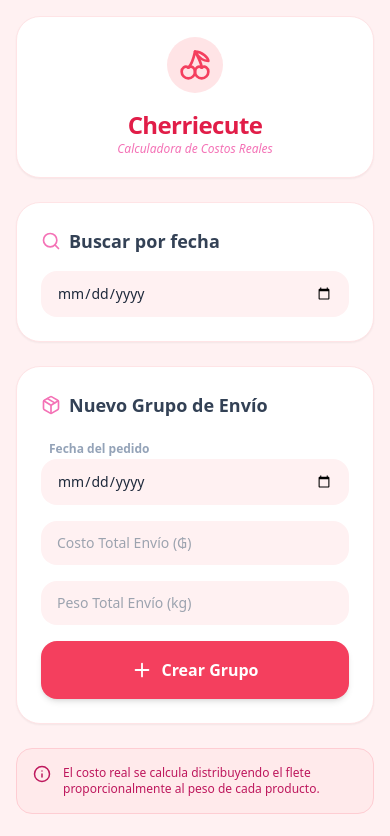
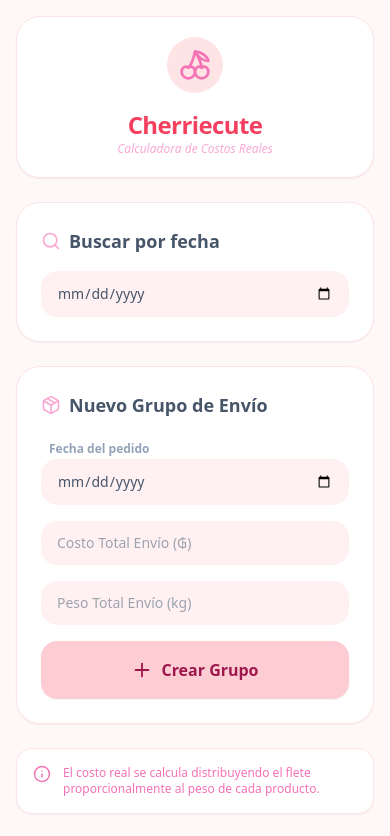
Before and after one commit to vorivori11/cherriecute, a React (Vite) app: page / in a window 390 px wide. Shown: the top 836 px of the page. Built offline with nearby package versions, Linux system fonts and the light colour scheme; no server answers.

Commit message:
Actualizacion de colores

```diff
--- a/src/App.jsx
+++ b/src/App.jsx
@@ -4,7 +4,7 @@ import { initializeApp } from 'firebase/app';
 import { getAuth, signInAnonymously, onAuthStateChanged } from 'firebase/auth';
 import { getFirestore, collection, onSnapshot, doc, setDoc, deleteDoc, updateDoc } from 'firebase/firestore';
 
-// ⚠️ ¡IMPORTANTE! VUELVE A PONER TUS DATOS DE FIREBASE AQUÍ ⚠️
+// ¡Tus credenciales reales de Firebase ya están aquí!
 const firebaseConfig = {
     apiKey: "AIzaSyAwtQohg4WLlzd1ZZiDHVKy5KjARPqtMRw",
     authDomain: "cherriecute.firebaseapp.com",
@@ -95,7 +95,6 @@ export default function App() {
                 creadoPor: usuario.uid
             };
 
-            // Usamos doc() de Firebase para crear una referencia segura
             const nuevaReferencia = doc(collection(bd, 'usuarios', usuario.uid, 'gruposEnvio'));
             await setDoc(nuevaReferencia, nuevoGrupo);
 
@@ -118,7 +117,7 @@ export default function App() {
         }
     };
 
-    // Manejadores de Productos con Alertas de Error
+    // Manejadores de Productos (Ej: Tus audífonos Sony o cargador Anker)
     const agregarProducto = async (idGrupo, e) => {
         e.preventDefault();
         const form = productoFormulario[idGrupo];
@@ -178,17 +177,17 @@ export default function App() {
     };
 
     return (
-        <div className="min-h-screen bg-pink-50 p-4 sm:p-6 md:p-8 font-sans text-slate-800">
+        <div className="min-h-screen bg-pink-50/50 p-4 sm:p-6 md:p-8 font-sans text-slate-700">
             <div className="max-w-[1600px] w-full mx-auto space-y-6 md:space-y-8">
 
-                {/* Encabezado */}
+                {/* Encabezado Principal */}
                 <header className="flex flex-col sm:flex-row items-center gap-4 bg-white p-5 md:p-6 rounded-3xl shadow-sm border border-pink-100">
-                    <div className="bg-pink-100 p-3 rounded-full text-pink-500">
+                    <div className="bg-pink-100 p-3 rounded-full text-pink-400">
                         <Cherry size={32} />
                     </div>
                     <div className="text-center sm:text-left">
-                        <h1 className="text-2xl md:text-3xl font-bold text-pink-600 tracking-tight">Cherriecute</h1>
-                        <p className="text-xs md:text-sm text-pink-400 font-medium italic">Calculadora de Costos Reales</p>
+                        <h1 className="text-2xl md:text-3xl font-bold text-pink-500 tracking-tight">Cherriecute</h1>
+                        <p className="text-xs md:text-sm text-pink-300 font-medium italic">Calculadora de Costos Reales</p>
                     </div>
                 </header>
 
@@ -196,24 +195,25 @@ export default function App() {
 
                     {/* Columna Lateral (Buscador y Nuevo Grupo) */}
                     <aside className="lg:col-span-4 space-y-6">
+
                         {/* Buscador */}
                         <div className="bg-white p-6 rounded-3xl shadow-sm border border-pink-100 space-y-4">
-                            <h2 className="text-lg font-semibold text-slate-700 flex items-center gap-2">
-                                <Search size={20} className="text-pink-400" />
+                            <h2 className="text-lg font-semibold text-slate-600 flex items-center gap-2">
+                                <Search size={20} className="text-pink-300" />
                                 Buscar por fecha
                             </h2>
                             <input
                                 type="date"
                                 value={filtroFecha}
                                 onChange={(e) => setFiltroFecha(e.target.value)}
-                                className="w-full px-4 py-3 bg-pink-50 border-none rounded-2xl focus:ring-2 focus:ring-pink-300 text-sm"
+                                className="w-full px-4 py-3 bg-pink-50 border-none rounded-2xl focus:ring-2 focus:ring-pink-200 text-sm outline-none text-slate-600"
                             />
                         </div>
 
                         {/* Formulario Nuevo Grupo */}
                         <div className="bg-white p-6 rounded-3xl shadow-sm border border-pink-100">
-                            <h2 className="text-lg font-semibold text-slate-700 mb-4 flex items-center gap-2">
-                                <Package size={20} className="text-pink-400" />
+                            <h2 className="text-lg font-semibold text-slate-600 mb-4 flex items-center gap-2">
+                                <Package size={20} className="text-pink-300" />
                                 Nuevo Grupo de Envío
                             </h2>
                             <form onSubmit={agregarGrupo} className="space-y-4">
@@ -224,7 +224,7 @@ export default function App() {
                                         required
                                         value={nuevaFecha}
                                         onChange={(e) => setNuevaFecha(e.target.value)}
-                                        className="w-full px-4 py-3 bg-pink-50 border-none rounded-2xl text-sm"
+                                        className="w-full px-4 py-3 bg-pink-50 border-none rounded-2xl text-sm outline-none text-slate-600 focus:ring-2 focus:ring-pink-200"
                                     />
                                 </div>
                                 <input
@@ -233,7 +233,7 @@ export default function App() {
                                     required
                                     value={nuevoCostoEnvio}
                                     onChange={(e) => setNuevoCostoEnvio(e.target.value)}
-                                    className="w-full px-4 py-3 bg-pink-50 border-none rounded-2xl text-sm"
+                                    className="w-full px-4 py-3 bg-pink-50 border-none rounded-2xl text-sm outline-none text-slate-600 focus:ring-2 focus:ring-pink-200"
                                 />
                                 <input
                                     type="number"
@@ -242,15 +242,15 @@ export default function App() {
                                     required
                                     value={nuevoPesoTotal}
                                     onChange={(e) => setNuevoPesoTotal(e.target.value)}
-                                    className="w-full px-4 py-3 bg-pink-50 border-none rounded-2xl text-sm"
+                                    className="w-full px-4 py-3 bg-pink-50 border-none rounded-2xl text-sm outline-none text-slate-600 focus:ring-2 focus:ring-pink-200"
                                 />
-                                <button type="submit" className="w-full bg-pink-500 hover:bg-pink-600 text-white font-bold py-4 rounded-2xl transition-all shadow-md flex items-center justify-center gap-2 active:scale-95">
+                                <button type="submit" className="w-full bg-pink-200 hover:bg-pink-300 text-pink-800 font-bold py-4 rounded-2xl transition-all shadow-sm flex items-center justify-center gap-2 active:scale-95">
                                     <Plus size={22} /> Crear Grupo
                                 </button>
                             </form>
                         </div>
 
-                        <div className="bg-pink-100/50 p-4 rounded-2xl border border-pink-200 text-pink-700 text-xs flex gap-3">
+                        <div className="bg-white p-4 rounded-2xl border border-pink-100 text-pink-400 text-xs flex gap-3 shadow-sm">
                             <Info className="shrink-0" size={18} />
                             <p>El costo real se calcula distribuyendo el flete proporcionalmente al peso de cada producto.</p>
                         </div>
@@ -271,19 +271,21 @@ export default function App() {
                         ) : gruposFiltrados.map(grupo => (
                             <div key={grupo.id} className="bg-white rounded-3xl shadow-sm border border-pink-100 overflow-hidden transition-all hover:shadow-md">
 
-                                {/* Cabecera del Grupo */}
-                                <div className="bg-pink-500 p-4 md:p-5 flex flex-wrap justify-between items-center gap-3">
-                                    <div className="flex items-center gap-3 text-white">
-                                        <Calendar size={20} />
+                                {/* Cabecera del Grupo (Ahora en Tono Pastel Suave) */}
+                                <div className="bg-pink-100 p-4 md:p-5 flex flex-wrap justify-between items-center gap-3 border-b border-pink-200">
+                                    <div className="flex items-center gap-3 text-pink-800">
+                                        <Calendar size={20} className="text-pink-400" />
                                         <span className="font-bold text-lg">{new Date(grupo.fecha).toLocaleDateString('es-PY', { day: '2-digit', month: 'long', year: 'numeric', timeZone: 'UTC' })}</span>
                                     </div>
-                                    <div className="flex items-center gap-3 bg-pink-600/30 px-4 py-2 rounded-full border border-pink-400/50">
-                    <span className="text-white text-xs md:text-sm font-bold">
-                      ₲{grupo.costoEnvioTotal.toLocaleString()} | {grupo.pesoTotal}kg
-                    </span>
+                                    <div className="flex items-center gap-3">
+                                        <div className="bg-white px-4 py-2 rounded-full border border-pink-200 shadow-sm">
+                      <span className="text-pink-700 text-xs md:text-sm font-bold">
+                        ₲{grupo.costoEnvioTotal.toLocaleString()} | {grupo.pesoTotal}kg
+                      </span>
+                                        </div>
                                         <button
                                             onClick={() => borrarGrupo(grupo.id)}
-                                            className="text-pink-100 hover:text-white transition-colors ml-2"
+                                            className="bg-white p-2 rounded-full text-pink-300 hover:text-red-400 hover:bg-red-50 border border-pink-100 shadow-sm transition-all"
                                             title="Eliminar este grupo"
                                         >
                                             <Trash2 size={18} />
@@ -292,12 +294,12 @@ export default function App() {
                                 </div>
 
                                 {/* Formulario de Producto */}
-                                <div className="p-4 md:p-5 bg-slate-50 border-b border-slate-100">
+                                <div className="p-4 md:p-5 bg-pink-50/30 border-b border-pink-100">
                                     <form onSubmit={(e) => agregarProducto(grupo.id, e)} className="grid grid-cols-1 sm:grid-cols-12 gap-2">
                                         <div className="sm:col-span-6">
                                             <input
                                                 placeholder="Nombre del producto"
-                                                className="w-full px-4 py-3 bg-white border border-slate-200 rounded-xl text-sm focus:ring-2 focus:ring-pink-300 outline-none"
+                                                className="w-full px-4 py-3 bg-white border border-pink-100 rounded-xl text-sm focus:ring-2 focus:ring-pink-200 outline-none text-slate-600 shadow-sm"
                                                 value={productoFormulario[grupo.id]?.nombre || ''}
                                                 onChange={(e) => cambiarProductoFormulario(grupo.id, 'nombre', e.target.value)}
                                             />
@@ -306,7 +308,7 @@ export default function App() {
                                             <input
                                                 type="number"
                                                 placeholder="Precio (₲)"
-                                                className="w-full px-4 py-3 bg-white border border-slate-200 rounded-xl text-sm focus:ring-2 focus:ring-pink-300 outline-none"
+                                                className="w-full px-4 py-3 bg-white border border-pink-100 rounded-xl text-sm focus:ring-2 focus:ring-pink-200 outline-none text-slate-600 shadow-sm"
                                                 value={productoFormulario[grupo.id]?.precio || ''}
                                                 onChange={(e) => cambiarProductoFormulario(grupo.id, 'precio', e.target.value)}
                                             />
@@ -316,13 +318,13 @@ export default function App() {
                                                 type="number"
                                                 placeholder="kg"
                                                 step="0.001"
-                                                className="w-full px-4 py-3 bg-white border border-slate-200 rounded-xl text-sm focus:ring-2 focus:ring-pink-300 outline-none"
+                                                className="w-full px-4 py-3 bg-white border border-pink-100 rounded-xl text-sm focus:ring-2 focus:ring-pink-200 outline-none text-slate-600 shadow-sm"
                                                 value={productoFormulario[grupo.id]?.peso || ''}
                                                 onChange={(e) => cambiarProductoFormulario(grupo.id, 'peso', e.target.value)}
                                             />
                                         </div>
                                         <div className="sm:col-span-1">
-                                            <button type="submit" className="w-full h-full bg-slate-800 text-white p-3 rounded-xl hover:bg-slate-700 transition-colors flex justify-center items-center">
+                                            <button type="submit" className="w-full h-full bg-pink-200 text-pink-800 p-3 rounded-xl hover:bg-pink-300 transition-colors flex justify-center items-center shadow-sm">
                                                 <Plus size={20}/>
                                             </button>
                                         </div>
@@ -332,25 +334,25 @@ export default function App() {
                                 {/* Lista de Productos */}
                                 <div className="p-4 md:p-5 space-y-3">
                                     {grupo.productos.length === 0 ? (
-                                        <p className="text-center text-slate-400 text-sm py-4 italic">No hay productos en este envío todavía.</p>
+                                        <p className="text-center text-pink-300 text-sm py-4 italic">No hay productos en este envío todavía.</p>
                                     ) : grupo.productos.map(p => (
-                                        <div key={p.id} className="flex flex-col sm:flex-row justify-between items-start sm:items-center bg-white border border-slate-100 p-4 rounded-2xl gap-4 group">
+                                        <div key={p.id} className="flex flex-col sm:flex-row justify-between items-start sm:items-center bg-white border border-pink-100 shadow-sm p-4 rounded-2xl gap-4 group hover:border-pink-200 transition-colors">
                                             <div className="flex-1 min-w-0 w-full">
-                                                <p className="font-bold text-slate-700 text-lg truncate" title={p.nombre}>{p.nombre}</p>
+                                                <p className="font-bold text-slate-600 text-lg truncate" title={p.nombre}>{p.nombre}</p>
                                                 <div className="flex flex-wrap gap-3 mt-1">
-                                                    <span className="text-xs bg-slate-100 px-2 py-1 rounded-md text-slate-500 font-medium">Original: ₲{p.precio.toLocaleString()}</span>
-                                                    <span className="text-xs bg-slate-100 px-2 py-1 rounded-md text-slate-500 font-medium">Peso: {p.peso}kg</span>
+                                                    <span className="text-xs bg-pink-50 px-2 py-1 rounded-md text-pink-600 font-medium border border-pink-100">Original: ₲{p.precio.toLocaleString()}</span>
+                                                    <span className="text-xs bg-pink-50 px-2 py-1 rounded-md text-pink-600 font-medium border border-pink-100">Peso: {p.peso}kg</span>
                                                 </div>
                                             </div>
 
-                                            <div className="flex items-center justify-between sm:justify-end w-full sm:w-auto gap-6 border-t sm:border-t-0 pt-3 sm:pt-0">
+                                            <div className="flex items-center justify-between sm:justify-end w-full sm:w-auto gap-6 border-t border-pink-50 sm:border-t-0 pt-3 sm:pt-0">
                                                 <div className="text-right">
-                                                    <p className="text-[10px] uppercase font-bold text-pink-500 tracking-wider">Costo Final Real</p>
-                                                    <p className="text-xl font-black text-pink-600">₲{Math.round(p.costoRealFinal).toLocaleString()}</p>
+                                                    <p className="text-[10px] uppercase font-bold text-pink-400 tracking-wider">Costo Final Real</p>
+                                                    <p className="text-xl font-black text-pink-500">₲{Math.round(p.costoRealFinal).toLocaleString()}</p>
                                                 </div>
                                                 <button
                                                     onClick={() => borrarProducto(grupo.id, p.id)}
-                                                    className="text-slate-300 hover:text-red-500 transition-colors p-2"
+                                                    className="text-pink-200 hover:text-red-400 bg-white hover:bg-red-50 rounded-full p-2 transition-colors"
                                                     title="Eliminar producto"
                                                 >
                                                     <Trash2 size={18} />
```
